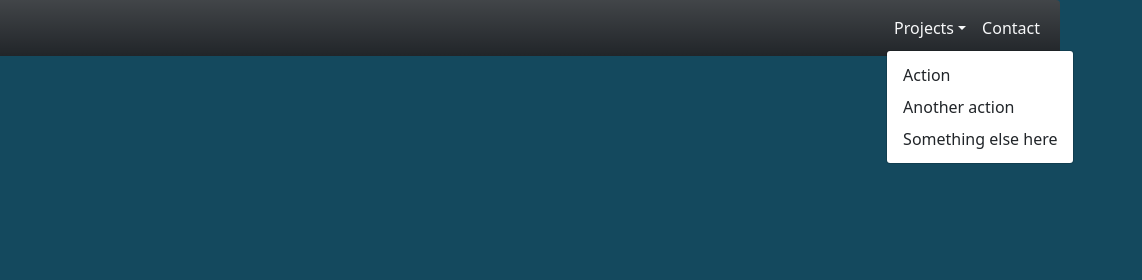
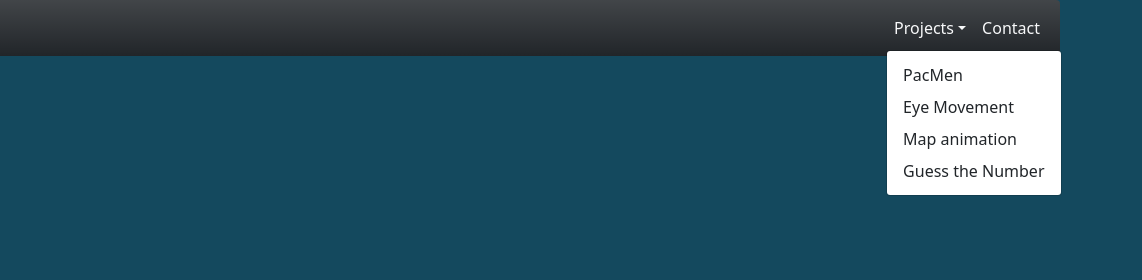
Before and after one commit to lsgelzer/eye-movement, a plain HTML site: page index.html in a window 1280 px wide. Both pictures are taken after a click on the link "Projects". Shown: the top 280 px of the page, 138-1280 px from the left. Drawn offline with nearby package versions, Linux system fonts and the light colour scheme.

Commit message:
Update index.html

```diff
--- a/index.html
+++ b/index.html
@@ -11,7 +11,7 @@
     <header class="mb-auto col-xxl-12 container">
     <nav class="navbar navbar-expand-lg navbar-light bg-dark bg-gradient rounded" aria-label="Eleventh navbar example">
         <div class="container-fluid">
-          <a class="navbar-brand" href="https://lsgelzer.github.io"> <img src="https://lsgelzer.github.io/Logan-Profile%203.png" alt="Logan's Profile Picture" style="max-width:40px;"></a>
+          <a class="navbar-brand" href="#"> <img src="https://lsgelzer.github.io/Logan-Profile%203.png" alt="Logan's Profile Picture" style="max-width:40px;"></a>
           <button class="navbar-toggler collapsed" type="button" data-bs-toggle="collapse" data-bs-target="#navbarsExample09" aria-controls="navbarsExample09" aria-expanded="false" aria-label="Toggle navigation">
             <span class="navbar-toggler-icon"></span>
           </button>
@@ -19,11 +19,12 @@
           <div class="navbar-collapse collapse" id="navbarsExample09" style="">
             <ul class="navbar-nav ms-auto mb-2 mb-lg-0">
                 <li class="nav-item dropdown">
-                    <a class="nav-link dropdown-toggle text-light" href="#" id="dropdown09" data-bs-toggle="dropdown" aria-expanded="false">Projects</a>
+                    <a class="nav-link dropdown-toggle text-light" href="#" id="dropdown09" data-bs-toggle="dropdown" aria-expanded="false" href="./projects.html">Projects</a>
                     <ul class="dropdown-menu" aria-labelledby="dropdown09">
-                      <li><a class="dropdown-item " href="#">Action</a></li>
-                      <li><a class="dropdown-item " href="#">Another action</a></li>
-                      <li><a class="dropdown-item " href="#">Something else here</a></li>
+                      <li><a class="dropdown-item " href="https://lsgelzer.github.io/PacMen/">PacMen</a></li>
+                      <li><a class="dropdown-item " href="https://lsgelzer.github.io/eye-movement/">Eye Movement</a></li>
+                      <li><a class="dropdown-item " href="https://lsgelzer.github.io/map-animation/">Map animation</a></li>
+                       <li><a class="dropdown-item " href="https://lsgelzer.github.io/guess-the-number/">Guess the Number</a></li>
                     </ul>
                   </li>
 
```
